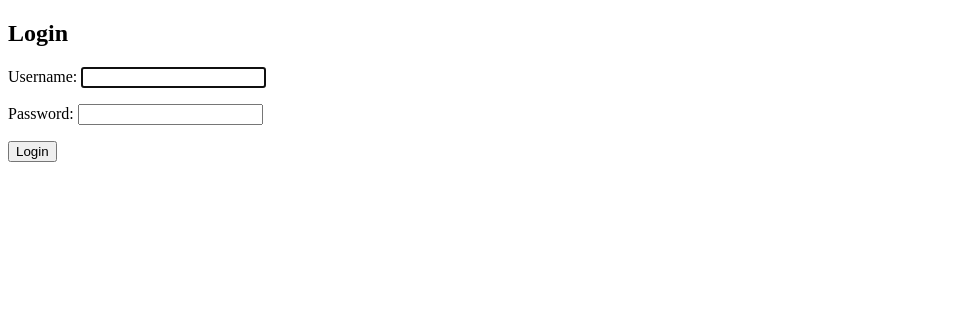
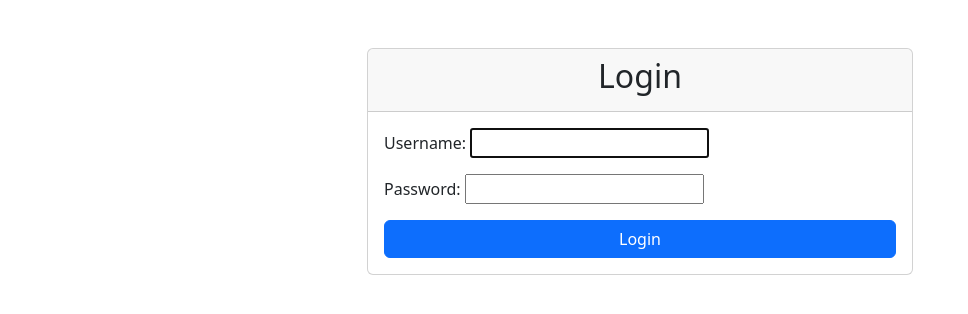
Before and after one commit to josephpeter231/fabheads-project, a Django app: page /accounts/login/ in a window 1280 px wide. Shown: the top 314 px of the page, without its empty margins (0-968 px from the left). Run offline with Django 5.2, Linux system fonts and the light colour scheme.

Commit message:
final commit

```diff
--- a/blog_project/blog/templates/registration/login.html
+++ b/blog_project/blog/templates/registration/login.html
@@ -1,14 +1,36 @@
 <!DOCTYPE html>
-<html>
+<html lang="en">
+
 <head>
+    <meta charset="UTF-8">
+    <meta name="viewport" content="width=device-width, initial-scale=1.0">
+    <link href="https://cdn.jsdelivr.net/npm/bootstrap@5.3.3/dist/css/bootstrap.min.css" rel="stylesheet" integrity="sha384-QWTKZyjpPEjISv5WaRU9OFeRpok6YctnYmDr5pNlyT2bRjXh0JMhjY6hW+ALEwIH" crossorigin="anonymous">
     <title>Login</title>
 </head>
+
 <body>
-    <h2>Login</h2>
-    <form method="post">
-        {% csrf_token %}
-        {{ form.as_p }}
-        <button type="submit">Login</button>
-    </form>
+    <div class="container mt-5">
+        <div class="row justify-content-center">
+            <div class="col-md-6">
+                <div class="card">
+                    <div class="card-header text-center">
+                        <h2>Login</h2>
+                    </div>
+                    <div class="card-body">
+                        <form method="post">
+                            {% csrf_token %}
+                            {{ form.as_p }}
+                            <div class="d-grid gap-2">
+                                <button type="submit" class="btn btn-primary btn-block">Login</button>
+                            </div>
+                        </form>
+                    </div>
+                </div>
+            </div>
+        </div>
+    </div>
+
+    <script src="https://cdn.jsdelivr.net/npm/bootstrap@5.3.3/dist/js/bootstrap.bundle.min.js" integrity="sha384-YvpcrYf0tY3lHB60NNkmXc5s9fDVZLESaAA55NDzOxhy9GkcIdslK1eN7N6jIeHz" crossorigin="anonymous"></script>
 </body>
+
 </html>
--- a/blog_project/blog/views.py
+++ b/blog_project/blog/views.py
@@ -50,4 +50,4 @@
         return super().dispatch(request, *args, **kwargs)
 
     def get_success_url(self):
-        return reverse('post-list')  # Change to your post list URL name
+        return reverse('post-list')
--- a/blog_project/blog_project/urls.py
+++ b/blog_project/blog_project/urls.py
@@ -6,5 +6,5 @@
     path('admin/', admin.site.urls),
     path('posts/', include('blog.urls')),
     path('', RedirectView.as_view(url='/posts/', permanent=True)),
-    path('accounts/', include('django.contrib.auth.urls')),  # Add this line to enable authentication URLs
+    path('accounts/', include('django.contrib.auth.urls')),
 ]
```
Also changed, not shown: blog_project/db.sqlite3.
